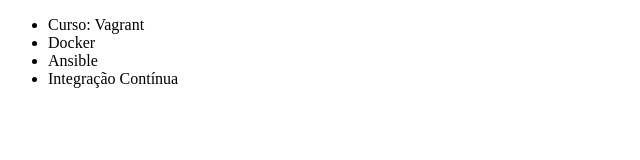
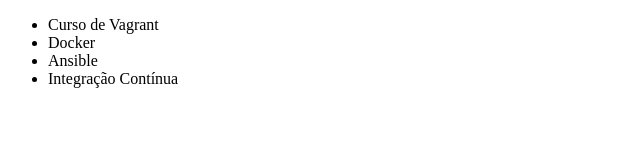
Before and after one commit to CCPOliveira/alura_git, a plain HTML site: page index.html in a window 1280 px wide. Shown: the full height of the page, 0-640 px from the left. Drawn offline with Linux system fonts and the light colour scheme.

Commit message:
Atualizando o curso de Vagrant

```diff
--- a/index.html
+++ b/index.html
@@ -6,7 +6,7 @@
 </head>
 <body>
     <ul>
-        <li>Curso: Vagrant</li>
+        <li>Curso de Vagrant</li>
         <li>Docker</li>
         <li>Ansible</li>
         <li>Integração Contínua</li>
```
